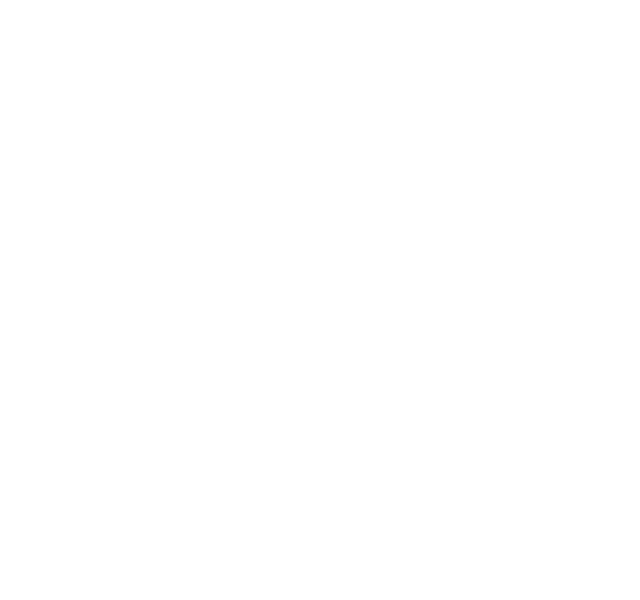
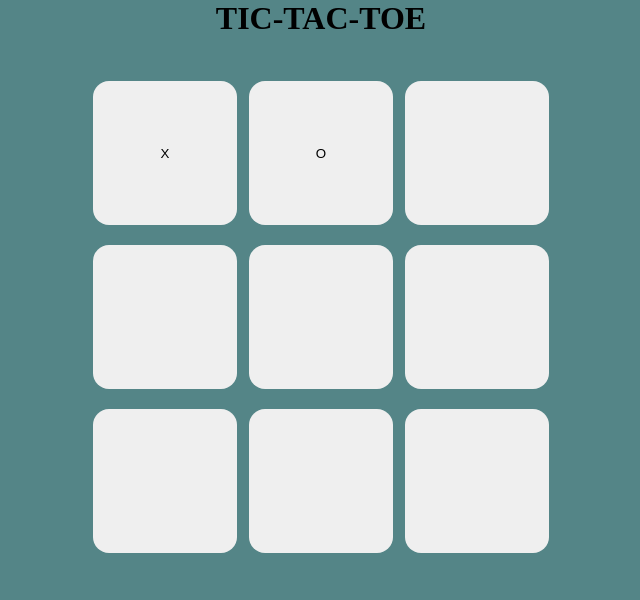
Before and after one commit to Sakshamgithub2811/Tic-tac-toe, a plain HTML site: page index.html in a window 1280 px wide. Shown: the whole page, without its empty margins (319-959 px from the left). Drawn offline with Linux system fonts and the light colour scheme.

Commit message:
21-01-2023
push code in html and css

```diff
--- a/index.css
+++ b/index.css
@@ -0,0 +1,32 @@
+*{
+    margin: 0;
+    padding: 0;
+}
+
+body{
+    background-color: #548587;
+    text-align:center;
+}
+.container{
+    height:70vh;
+
+    display:flex;
+ flex-wrap:wrap;
+    justify-content: center;
+    align-items: center;
+}
+.game{
+    height: 60vh;
+    width:60vh;
+    display:flex;
+    flex-wrap: wrap;
+    justify-content: center;
+    align-items: center;
+    gap:1.5vmin;
+}
+.box{
+    height:18vmin;
+    width:18vmin;
+    border-radius: 1rem;
+    border:none;
+}
--- a/index.html
+++ b/index.html
@@ -3,9 +3,31 @@
 <head>
     <meta charset="UTF-8">
     <meta name="viewport" content="width=device-width, initial-scale=1.0">
-    <title>Document</title>
+    <title>Tic-Tac-toe GAME</title>
+    <link rel="stylesheet" href="index.css">
 </head>
 <body>
+   <main>
+    <h1>TIC-TAC-TOE</h1>
+    <div class="container">
+    <div class="game">
+        <button class="box">X</button>
+        <button class="box">O</button>
+        <button class="box"></button>
+        <button class="box"></button>
+        <button class="box"></button>
+        <button class="box"></button>
+        <button class="box"></button>
+        <button class="box"></button>
+        <button class="box"></button>
+
+
+
+
+
+    </div>
+    </div>
+   </main>
 
 </body>
 </html>
```
